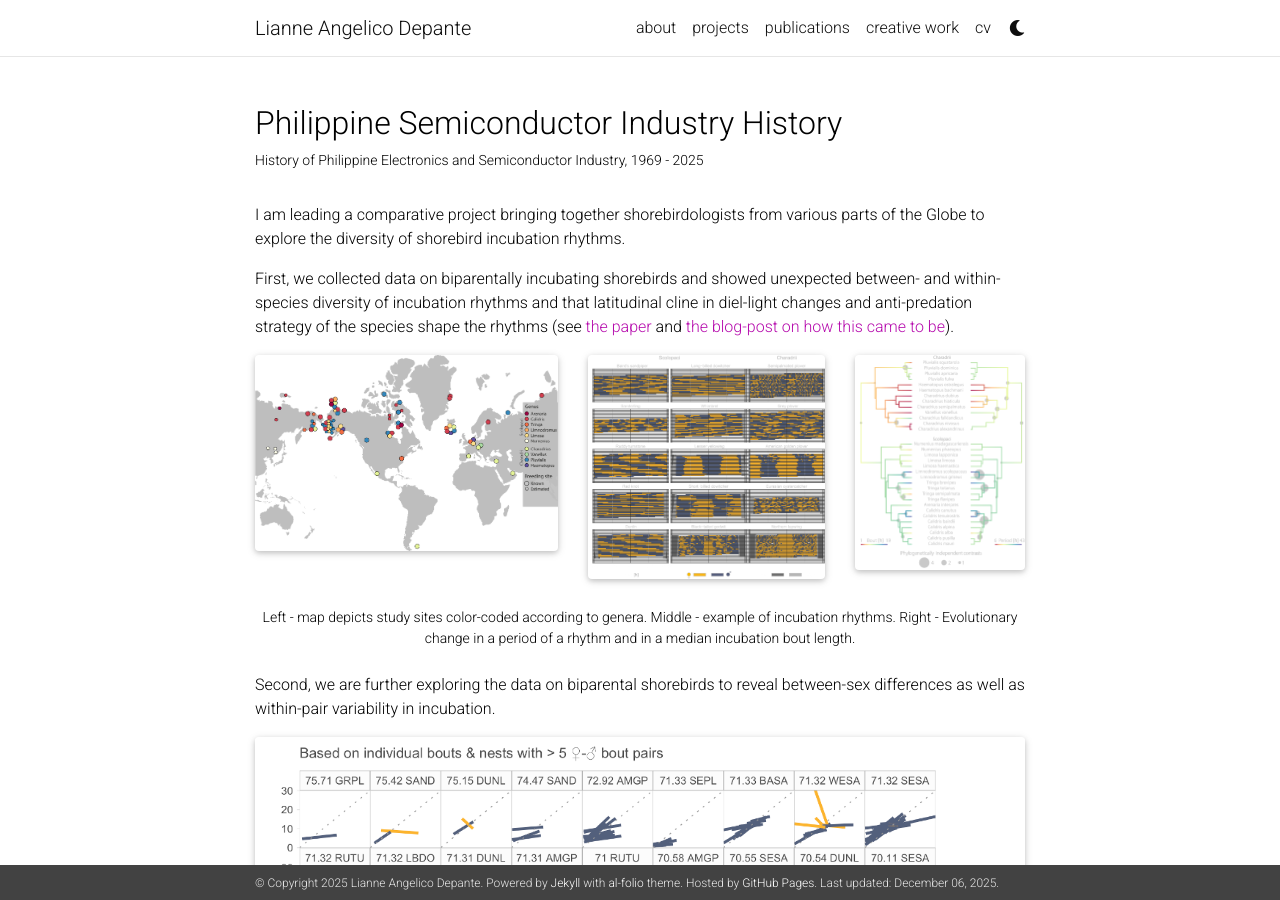
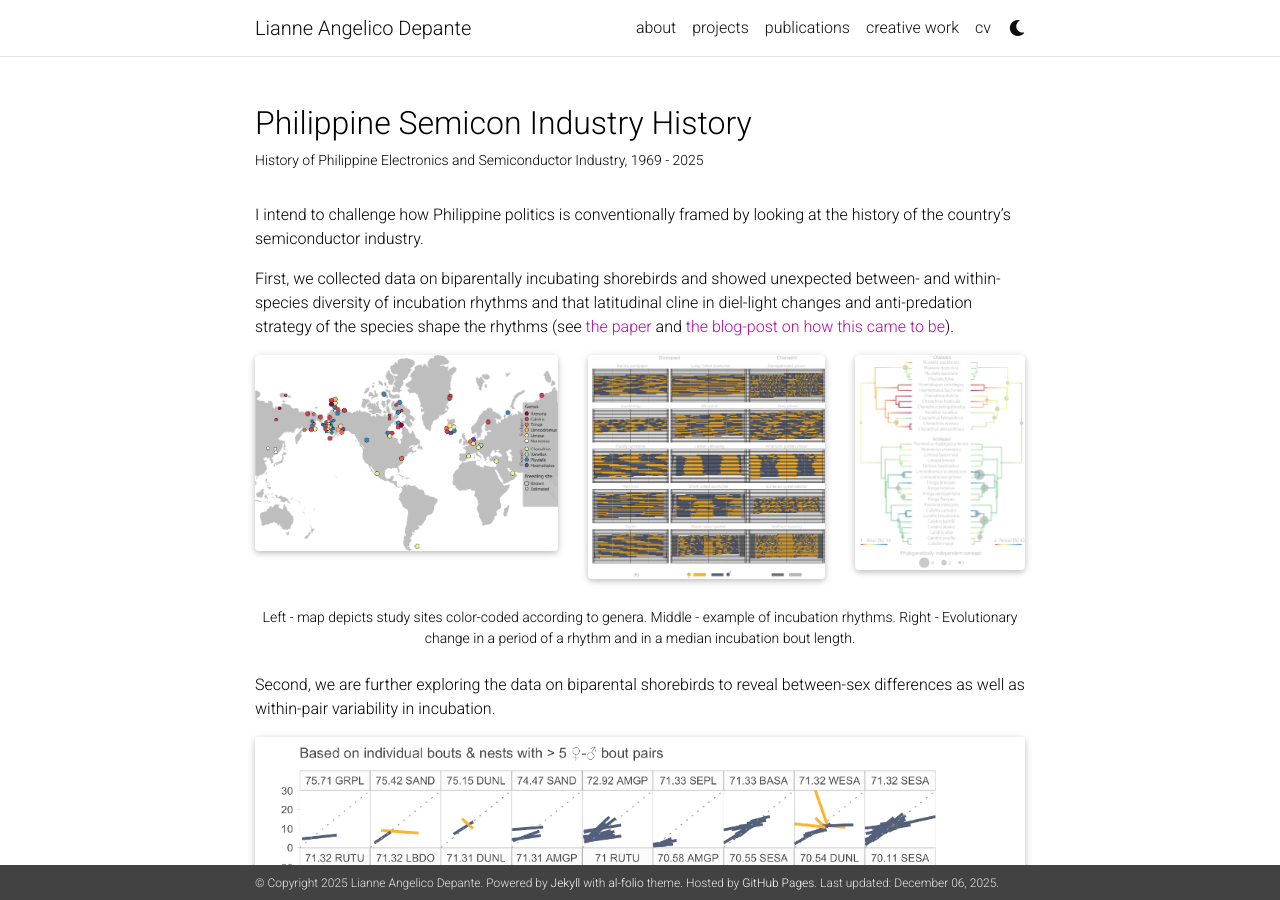
Before and after one commit to liannedepante/liannedepante.github.io, a Jekyll site: the page built from _projects/01_semicon_history.md, in a window 1280 px wide and 900 px high. Built offline with Jekyll 4.4.1, drawn with Linux system fonts in a browser that asks for light colours; full-size pictures stand in for the smaller copies a plugin makes; comment, search, counter and statistics services are not loaded; a style sheet for code colours, icons or effects is not loaded.

Commit message:
Update 01_semicon_history.md

```diff
--- a/_projects/01_semicon_history.md
+++ b/_projects/01_semicon_history.md
@@ -1,13 +1,13 @@
 ---
 layout: page
-title: Philippine Semiconductor Industry History
+title: Philippine Semicon Industry History
 description: History of Philippine Electronics and Semiconductor Industry, 1969 - 2025
 img: assets/img/semiconductor_history.png
 importance: 1
 category: political economy
 ---
 
-I am leading a comparative project bringing together shorebirdologists from various parts of the Globe to explore the diversity of shorebird incubation rhythms.
+I intend to challenge how Philippine politics is conventionally framed by looking at the history of the country's semiconductor industry.
 
 First, we collected data on biparentally incubating shorebirds and showed unexpected between- and within-species diversity of incubation rhythms and that latitudinal cline in diel-light changes and anti-predation strategy of the species shape the rhythms (see <a href='http://rdcu.be/mUso'>the paper</a> and <a href='https://ecoevocommunity.nature.com/posts/13472-bringing-chronobiology-into-the-wild'>the blog-post on how this came to be</a>).
 
```
